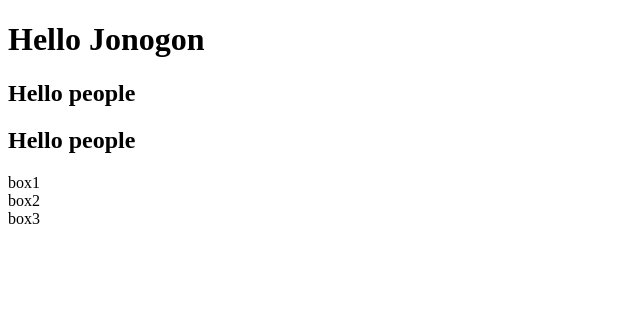
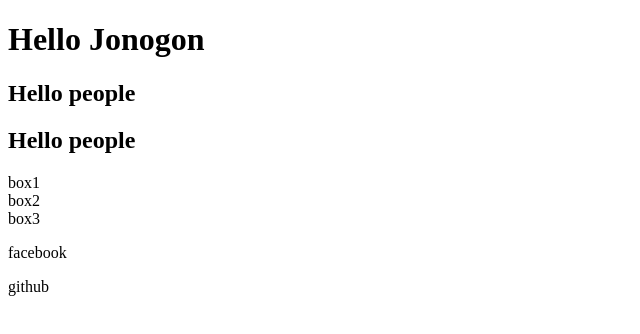
Before and after one commit to NirobxHasan/my_project, a plain HTML site: page index.html in a window 1280 px wide. Shown: the whole page, without its empty margins (0-640 px from the left). Drawn offline with Linux system fonts and the light colour scheme.

Commit message:
feat: add footer

```diff
--- a/index.html
+++ b/index.html
@@ -12,5 +12,9 @@
     <div>box1</div>
     <div>box2</div>
     <div>box3</div>
+    <footer>
+      <p>facebook</p>
+      <p>github</p>
+    </footer>
   </body>
 </html>
```
